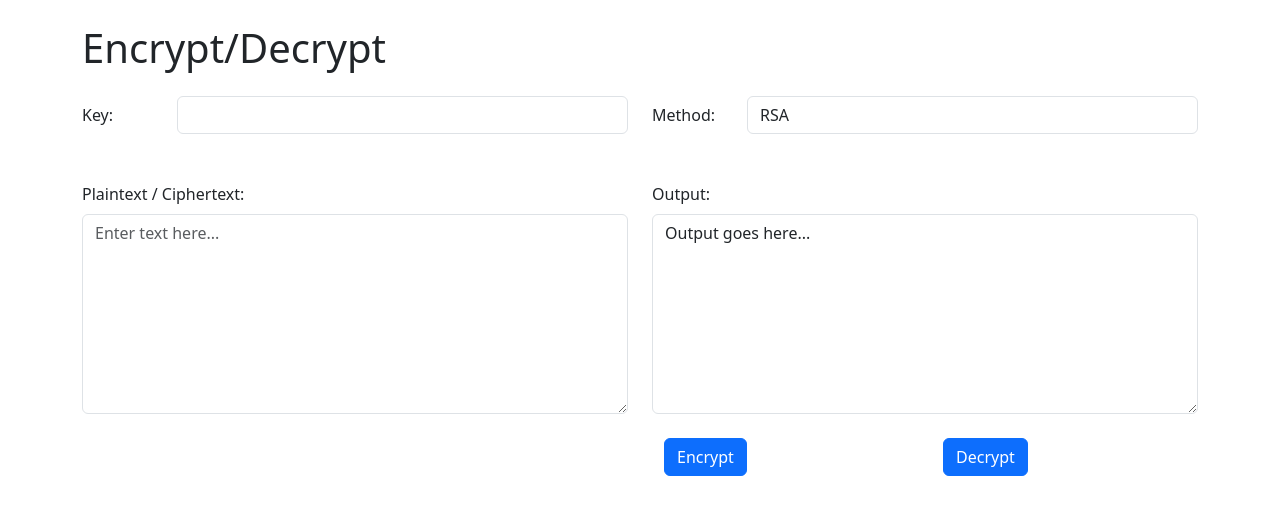
After one commit to pyquint/fieldsecure, a Flask app: template templates/ciphers/encrypt.html in a window 1280 px wide. The commit adds this page. Shown: the top 515 px of the page. Run offline with Flask 3, Linux system fonts and the light colour scheme; the template is opened without the code that fills it, so the values that code supplies are empty.

Commit message:
separate cipher pages

```diff
--- a/fieldsecure.py
+++ b/fieldsecure.py
@@ -17,14 +17,14 @@ def index():
     return render_template("index.html")
 
 
-@app.route("/encrypt", methods=["GET", "POST"])
-def encrypt():
-    key = request.args.get("key", "")
-    method = request.args.get("method", "rsa")
+@app.route("/rsa", methods=["GET", "POST"])
+def rsa():
+    return render_template("ciphers/rsa.html")
 
-    input_text, output_text = "", ""
 
-    return render_template("encrypt.html")
+@app.route("/hill-cipher", methods=["GET", "POST"])
+def hillcipher():
+    return render_template("ciphers/hill-cipher.html")
 
 
 if __name__ == "__main__":
--- /dev/null
+++ b/templates/ciphers/encrypt.html
@@ -0,0 +1,60 @@
+{% extends "layout.html" %}
+
+{% block title %}
+    Encrypt/Decrypt
+{% endblock title %}
+
+{% block content %}
+    <div class="container mt-4">
+        <h1>Encrypt/Decrypt</h1>
+        <div class="form-group form-floating">
+            <div class="row mt-4">
+                <div class="col">
+                    <div class="row">
+                        <label class="col-lg col-form-label" for="key">Key:</label>
+                        <div class="col-lg-10">
+                            <input type="text" name="key" class="form-control" />
+                        </div>
+                    </div>
+                </div>
+                <div class="col">
+                    <div class="row">
+                        <label class="col-lg-2 col-form-label" for="method">Method:</label>
+                        <div class="col-lg">
+                            <select name="method" class="form-control">
+                                <option value="rsa">RSA</option>
+                                <option value="hill-cipher">Hill Cipher</option>
+                            </select>
+                        </div>
+                    </div>
+                </div>
+            </div>
+        </div>
+
+        <div class="row mt-5">
+            <div class="col">
+                <label class="form-label" for="fieldinput">Plaintext / Ciphertext:</label>
+                <textarea name="fieldinput" class="form-control" placeholder="Enter text here..." style="height: 200px"></textarea>
+            </div>
+
+            <div class="col">
+                <!-- readonly textbox -->
+                <label class="form-label" for="fieldoutput">Output:</label>
+                <textarea name="fieldoutput"
+                          class="form-control"
+                          placeholder="Leave a comment here"
+                          style="height: 200px"
+                          readonly>Output goes here...</textarea>
+
+                <div class="row mt-4 ms-auto">
+                    <div class="col">
+                        <button class="btn btn-primary">Encrypt</button>
+                    </div>
+                    <div class="col">
+                        <button class="btn btn-primary">Decrypt</button>
+                    </div>
+                </div>
+            </div>
+        </div>
+    </div>
+{% endblock content %}
--- a/templates/encrypt.html
+++ b/templates/ciphers/rsa.html
@@ -1,9 +1,11 @@
 {% extends "layout.html" %}
 
 {% block title %}
-    Encrypt/Decrypt
+    FieldSecure - RSA
 {% endblock title %}
 
 {% block content %}
-    <h1>Hello, World!</h1>
+    <div class="container mt-4">
+        <h1>RSA</h1>
+    </div>
 {% endblock content %}
```
Also changed, not shown: templates/ciphers/hill-cipher.html (added, +11 -0 lines), templates/index.html (+17 -2 lines).
